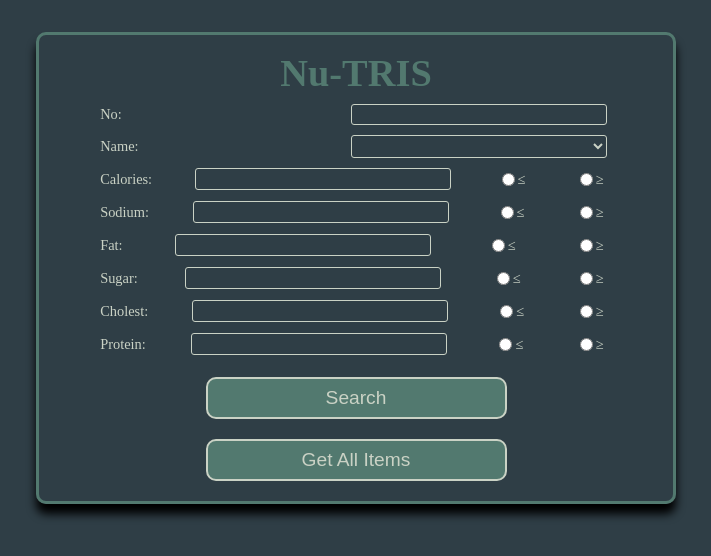
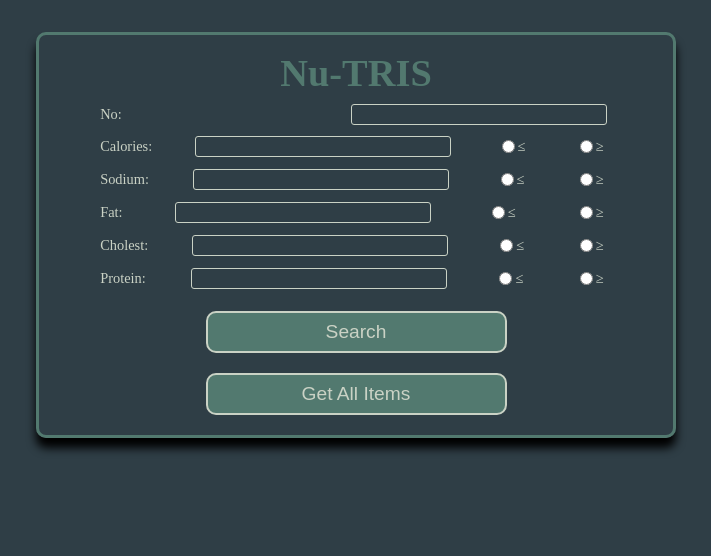
Before and after one commit to Ben3940/nutrition-app, a React (Vite) app in the folder app/: page / in a window 1280 px wide. Shown: the top 556 px of the page, without its empty margins (284-995 px from the left). Built offline with nearby package versions, Linux system fonts and the light colour scheme.

Commit message:
Implemented skeleton structure of Nutrition_Field component.  Need to work on props for component

```diff
--- a/app/src/components/Header.tsx
+++ b/app/src/components/Header.tsx
@@ -1,4 +1,5 @@
 import { form_function } from '../types/form_function';
+import { Nutrition_Field } from './Nutrition_Field';
 
 // import React from 'react';
 {
@@ -15,6 +16,14 @@ interface header {
 }
 
 export function Header({ names, handle_form, get_all }: header) {
+  const nutrition_names: string[] = [
+    'Calories',
+    'Sodium',
+    'Fat',
+    'Cholest',
+    'Protein',
+  ];
+
   return (
     <header>
       <h1>Nu-TRIS</h1>
@@ -24,134 +33,21 @@ export function Header({ names, handle_form, get_all }: header) {
           <input type='number' name='no' id='no' min='0' max='24' />
         </div>
 
-        <div className='input-container'>
-          <label htmlFor='name'>Name:</label>
-          <select name='name' id='name'>
-            <option value={''}></option>
-            {names.map((name: string) => {
-              return (
-                <option key={name} value={name}>
-                  {name}
-                </option>
-              );
-            })}
-          </select>
-        </div>
-
-        <div className='input-container'>
-          <label htmlFor='calories'>Calories:</label>
-          <input
-            type='number'
-            name='calories'
-            id='calories'
-            min='0'
-            max='1000'
-          />
-          <div className='radio'>
-            <input type='radio' name='ordering' id='radio-less' value='less' />
-            <label htmlFor='radio-less'>&le;</label>
-          </div>
-          <div className='radio'>
-            <input
-              type='radio'
-              name='ordering'
-              id='radio-greater'
-              value='greater'
-            />
-            <label htmlFor='radio-greater'>&ge;</label>
-          </div>
-        </div>
-        <div className='input-container'>
-          <label htmlFor='sodium'>Sodium:</label>
-          <input type='number' name='sodium' id='sodium' min='0' max='100' />
-          <div className='radio'>
-            <input type='radio' name='ordering' id='radio-less' value='less' />
-            <label htmlFor='radio-less'>&le;</label>
-          </div>
-          <div className='radio'>
-            <input
-              type='radio'
-              name='ordering'
-              id='radio-greater'
-              value='greater'
-            />
-            <label htmlFor='radio-greater'>&ge;</label>
-          </div>
-        </div>
-        <div className='input-container'>
-          <label htmlFor='fat'>Fat:</label>
-          <input type='number' name='fat' id='fat' min='0' max='100' />
-          <div className='radio'>
-            <input type='radio' name='ordering' id='radio-less' value='less' />
-            <label htmlFor='radio-less'>&le;</label>
-          </div>
-          <div className='radio'>
-            <input
-              type='radio'
-              name='ordering'
-              id='radio-greater'
-              value='greater'
-            />
-            <label htmlFor='radio-greater'>&ge;</label>
-          </div>
-        </div>
-        <div className='input-container'>
-          <label htmlFor='sugar'>Sugar:</label>
-          <input type='number' name='sugar' id='sugar' min='0' max='100' />
-          <div className='radio'>
-            <input type='radio' name='ordering' id='radio-less' value='less' />
-            <label htmlFor='radio-less'>&le;</label>
-          </div>
-          <div className='radio'>
-            <input
-              type='radio'
-              name='ordering'
-              id='radio-greater'
-              value='greater'
-            />
-            <label htmlFor='radio-greater'>&ge;</label>
-          </div>
-        </div>
-        <div className='input-container'>
-          <label htmlFor='cholesterol'>Cholest:</label>
-          <input
-            type='number'
-            name='cholesterol'
-            id='cholesterol'
-            min='0'
-            max='100'
-          />
-          <div className='radio'>
-            <input type='radio' name='ordering' id='radio-less' value='less' />
-            <label htmlFor='radio-less'>&le;</label>
-          </div>
-          <div className='radio'>
-            <input
-              type='radio'
-              name='ordering'
-              id='radio-greater'
-              value='greater'
-            />
-            <label htmlFor='radio-greater'>&ge;</label>
-          </div>
-        </div>
-        <div className='input-container'>
-          <label htmlFor='protein'>Protein:</label>
-          <input type='number' name='protein' id='protein' min='0' max='100' />
-          <div className='radio'>
-            <input type='radio' name='ordering' id='radio-less' value='less' />
-            <label htmlFor='radio-less'>&le;</label>
-          </div>
-          <div className='radio'>
-            <input
-              type='radio'
-              name='ordering'
-              id='radio-greater'
-              value='greater'
-            />
-            <label htmlFor='radio-greater'>&ge;</label>
-          </div>
-        </div>
+        {nutrition_names.map((field_name) => {
+          if (field_name === 'Calroies') {
+            return (
+              <Nutrition_Field
+                key={field_name}
+                name={field_name}
+                max_val={1000}
+                unit={'cals'}
+              />
+            );
+          }
+          return (
+            <Nutrition_Field key={field_name} name={field_name} unit={'mg'} />
+          );
+        })}
 
         <button className='submit-button' type='submit'>
           Search
--- a/app/src/components/Nutrition_Field.tsx
+++ b/app/src/components/Nutrition_Field.tsx
@@ -1,14 +1,27 @@
-export function Nutrition_Field() {
+interface field {
+  name: string;
+  max_val?: number;
+  unit: string;
+}
+
+export function Nutrition_Field({ name, max_val = 1000, unit }: field) {
+  return (
     <div className='input-container'>
-    <label htmlFor='calories'>Calories:</label>
-    <input type='number' name='calories' id='calories' min='0' max='1000' />
+      <label htmlFor='{name}'>{name}:</label>
+      <input type='number' name={name} id={name} min='0' max={max_val} />
       <div className='radio'>
         <input type='radio' name='ordering' id='radio-less' value='less' />
         <label htmlFor='radio-less'>&le;</label>
       </div>
       <div className='radio'>
-      <input type='radio' name='ordering' id='radio-greater' value='greater' />
+        <input
+          type='radio'
+          name='ordering'
+          id='radio-greater'
+          value='greater'
+        />
         <label htmlFor='radio-greater'>&ge;</label>
       </div>
-  </div>;
+    </div>
+  );
 }
```
Lines whose indentation alone changed are shown as unchanged.
